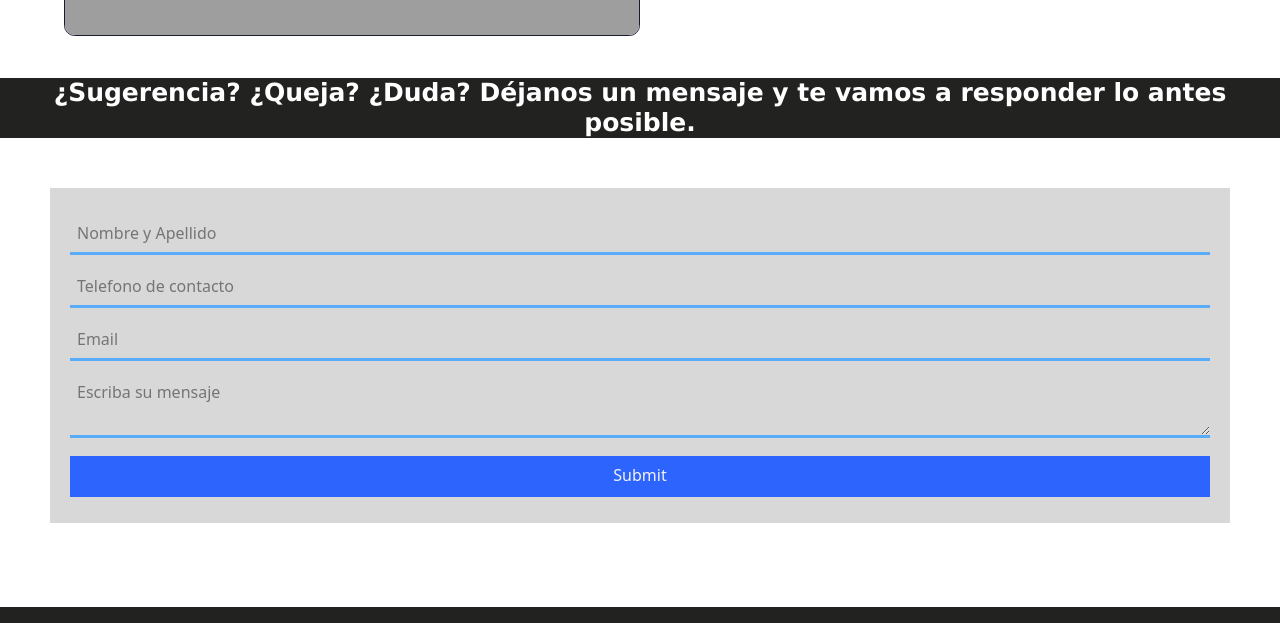
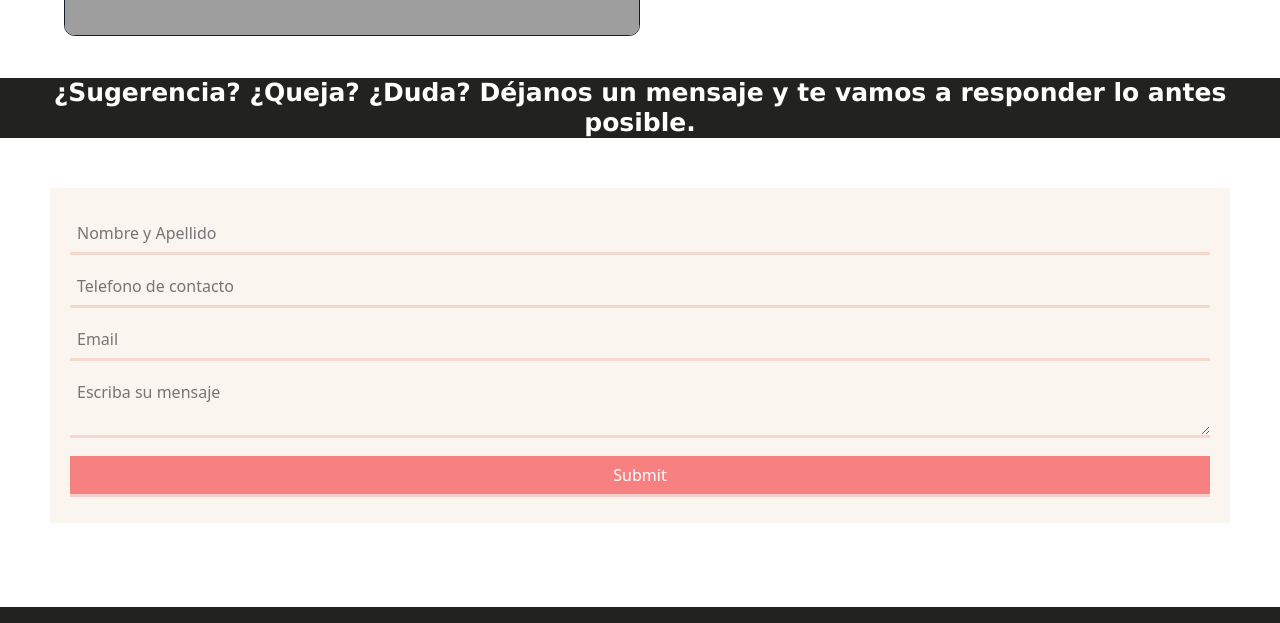
Before and after one commit to estefaniarepetti/sommierDeluxe, a website: page web/contactanos.html in a window 1280 px wide. Shown: the part 843-1466 px from the top of the page. Drawn offline with nearby package versions, Linux system fonts and the light colour scheme; grey boxes are pictures that could not be loaded; a web font is replaced by a local one.

```diff
--- a/sass/components/_contactanos.scss
+++ b/sass/components/_contactanos.scss
@@ -2,7 +2,7 @@
     padding: 100px 120px;
     background-image: url(../imagenes/bannerContacto.png);
     background-size: cover;
-    width: 100px;
+
 
     &__h1 {
         @extend %bannerTitulo;
@@ -55,7 +55,7 @@
             align-items: center;
             flex-wrap: wrap;
             justify-content: center;
-            background: #D8D8D8;
+            background: #FBF5EF;
             margin: 50px 50px;
         }
             .formulario {
@@ -69,14 +69,14 @@
                     padding: 7px;
                     margin: 6px 0;
                     border: none;
-                    border-bottom: 3px solid #58ACFA;
+                    border-bottom: 3px solid #F6D8CE;
                     background: transparent;
-                    color: #fff;
+                    color: #0000;
                 }
                     .form__input:focus {
-                        background: linear-gradient(to bottom, transparent, #333);
+                        background: linear-gradient(to bottom, transparent, #F5A9A9);
                         outline: none;
-                        border-bottom: 3px solid #2E64FE;
+                        border-bottom: 3px solid #F3E2A9    ;
                 }
                 .form__textarea {
                     min-height: 140px;
@@ -88,9 +88,9 @@
                 padding: 7px;
                 margin: 6px 0;
                 border: none;
-                border-bottom: 3px solid #2E64FE;
-                background-color: #2E64FE;
-                color: #F2F2F2;
+                border-bottom: 3px solid #F6CECE;
+                background-color: #F78181;
+                color: #ffffff;
                 }
 
 
```
Also changed, not shown: index.html (+1 -1 lines), web/sommier.html (+1 -1 lines), css/main.css, imagenes/DNI Dorso.jpg (added), imagenes/DNI Frente.jpg (added).
